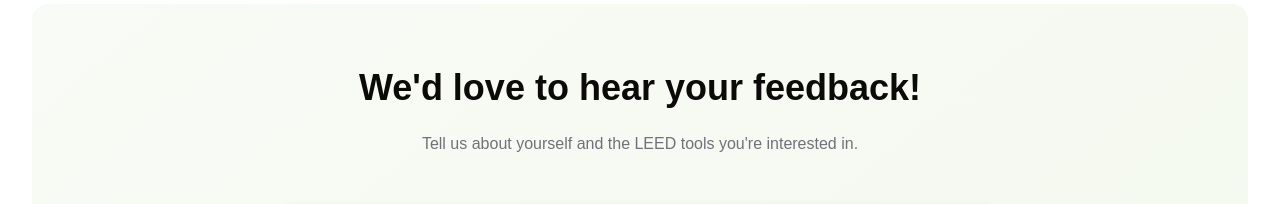
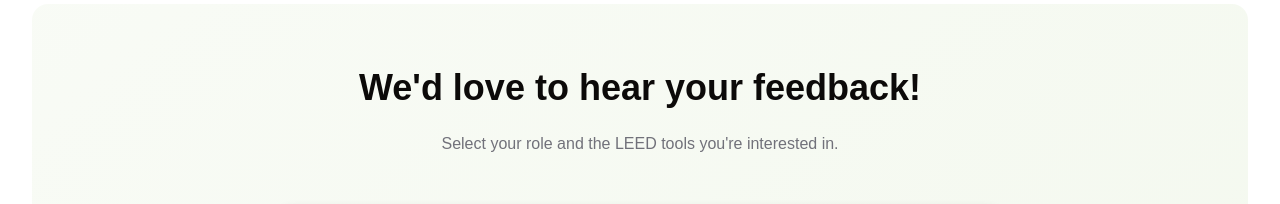
Before and after one commit to yxh123739/greed_doc, a Next.js app: page / in a window 1280 px wide. Shown: the part 1680-1884 px from the top of the page. Built offline with nearby package versions, Linux system fonts and the light colour scheme; no server answers; the database is empty.

Commit message:
Update feedback-section.tsx title

```diff
--- a/components/feedback-section.tsx
+++ b/components/feedback-section.tsx
@@ -153,7 +153,7 @@
           We&apos;d love to hear your feedback!
         </h2>
         <p className="text-muted-foreground text-center mb-12">
-          Tell us about yourself and the LEED tools you're interested in.
+          Select your role and the LEED tools you&apos;re interested in.
         </p>
 
         <Card>
```
